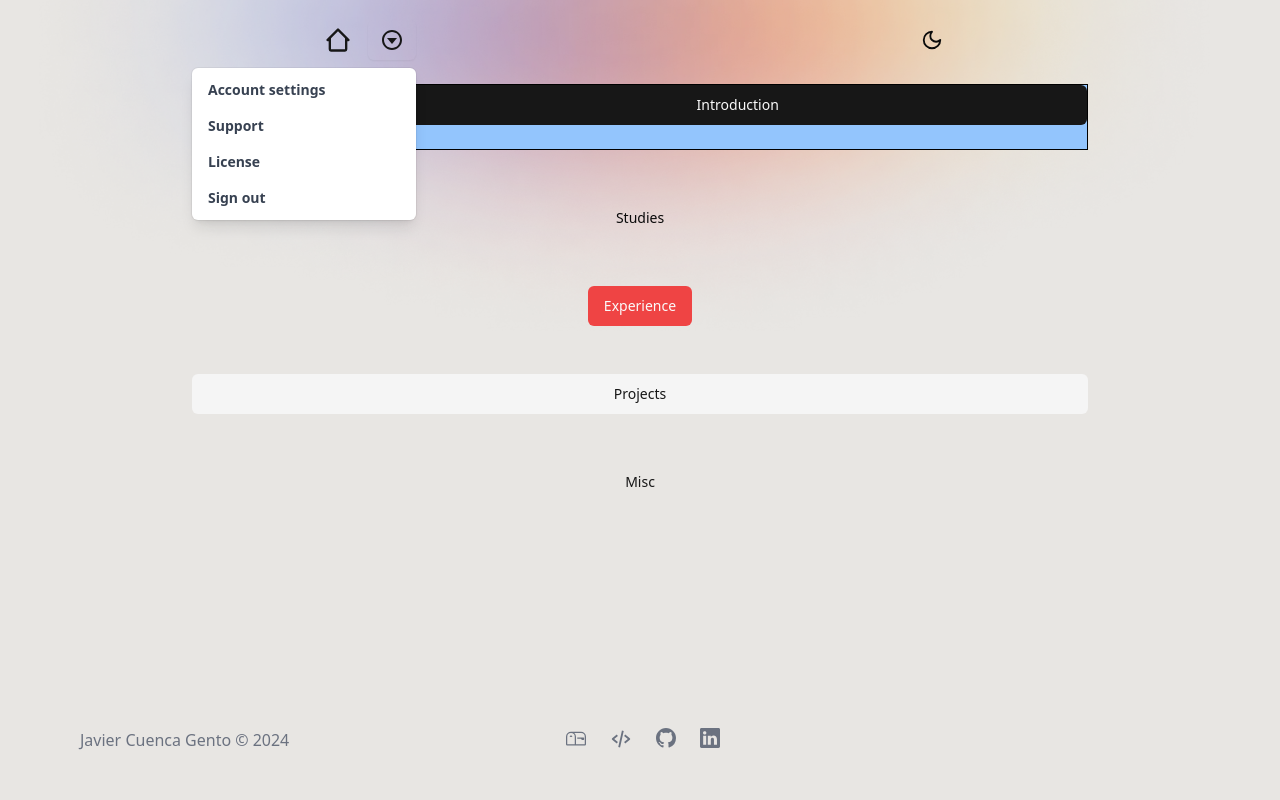
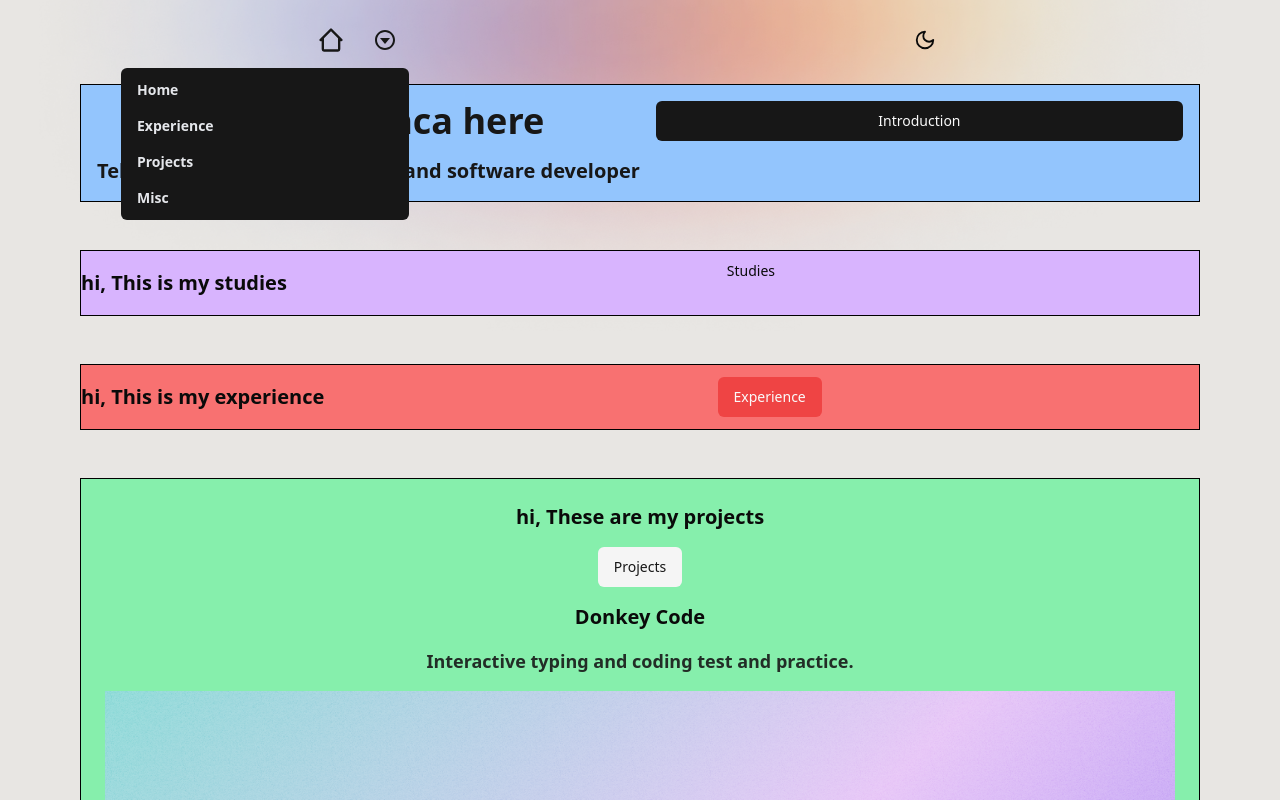
Before and after one commit to jcuencagento/portfolio, a Next.js app: page / in a window 1280 px wide. Both pictures are taken after a click on the button 392 px from the left and 40 px from the top of the page. Shown: the top 800 px of the page. Built offline with nearby package versions, Linux system fonts and the light colour scheme.

Commit message:
Add Donkey Code

```diff
--- a/src/app/page.tsx
+++ b/src/app/page.tsx
@@ -6,7 +6,7 @@ import Studies from "@/components/Studies";
 
 export default function HomePage() {
     return (
-        <div className="m-auto flex w-4/5 flex-col gap-6 lg:gap-12">
+        <div className="m-auto flex h-fit w-full flex-col gap-6 lg:gap-12">
             <Introduction />
             <Studies />
             <Experience />
--- a/src/components/Experience.tsx
+++ b/src/components/Experience.tsx
@@ -4,7 +4,8 @@ import {Button} from "./ui/button";
 
 export default function Experience() {
     return (
-        <div className="align-center flex justify-center text-xl font-bold leading-[4rem]">
+        <div className="align-center flex h-4/5 w-full justify-center gap-4 border border-black bg-red-400 text-xl font-bold leading-[4rem] lg:h-3/5">
+            <div>hi, This is my experience</div>
             <Link className="m-auto" href="/exp">
                 <Button className="flex flex-grow" variant="destructive">
                     Experience
--- a/src/components/Footer.tsx
+++ b/src/components/Footer.tsx
@@ -8,13 +8,28 @@ import Contact from "./Contact";
 
 function Footer() {
     const [mobile, setMobile] = useState(false);
+    const [isAtBottom, setIsAtBottom] = useState(false);
 
     useEffect(() => {
         setMobile(window.innerWidth < 620);
     }, []);
 
+    useEffect(() => {
+        function handleScroll() {
+            const windowHeight = window.innerHeight;
+            const documentHeight = document.documentElement.scrollHeight;
+            const scrollTop = window.pageYOffset || document.documentElement.scrollTop;
+
+            setIsAtBottom(windowHeight + scrollTop === documentHeight);
+        }
+
+        window.addEventListener("scroll", handleScroll);
+
+        return () => window.removeEventListener("scroll", handleScroll);
+    }, []);
+
     return (
-        <div className="fixed bottom-0 m-auto mb-6 mt-6 flex w-4/5 justify-between text-gray-500 lg:mb-12 lg:w-1/2">
+        <div className="relative bottom-0 m-auto mb-4 mt-6 flex w-4/5 justify-between text-gray-500 lg:mb-12 lg:w-1/2">
             <div className="flex flex-row items-center space-x-1">
                 <p style={mobile ? {fontSize: "0.65em"} : {}}>Javier Cuenca Gento</p>
                 <div className="flex gap-1 lg:gap-2">
--- a/src/components/Header.tsx
+++ b/src/components/Header.tsx
@@ -29,7 +29,7 @@ export default function Header() {
                 {renderIcon()}
                 <Dropdown />
             </div>
-            <div className="m-auto">
+            <div className="m-auto w-20">
                 <ThemeSwitch />
             </div>
         </header>
--- a/src/components/Introduction.tsx
+++ b/src/components/Introduction.tsx
@@ -2,8 +2,11 @@ import {Button} from "./ui/button";
 
 export default function Introduction() {
     return (
-        <div className="align-center flex h-4/5 w-full justify-center border border-black bg-blue-300 text-xl font-bold leading-[4rem] lg:h-3/5">
-            <div>hi, Javi Cuenca here</div>
+        <div className="align-center flex h-full w-full flex-col justify-center gap-4 border border-black bg-blue-300 p-4 text-xl font-bold leading-[4rem] lg:flex-row">
+            <div className="flex flex-col gap-4">
+                <p className="m-auto text-3xl font-bold text-primary lg:text-4xl">hi, Javi Cuenca here</p>
+                <p className="m-auto text-lg font-semibold text-primary lg:text-xl">Telecommunications engineer and software developer</p>
+            </div>
             <Button className="flex flex-grow" variant="default">
                 Introduction
             </Button>
--- a/src/components/Misc.tsx
+++ b/src/components/Misc.tsx
@@ -2,7 +2,8 @@ import {Button} from "./ui/button";
 
 export default function Misc() {
     return (
-        <div className="align-center flex justify-center text-xl font-bold leading-[4rem]">
+        <div className="align-center flex h-4/5 w-full justify-center gap-4 border border-black bg-yellow-300 text-xl font-bold leading-[4rem] lg:h-3/5">
+            <div>hi, This is me misc</div>
             <Button className="flex flex-grow" variant="link">
                 Misc
             </Button>
--- a/src/components/ProjectsComponent.tsx
+++ b/src/components/ProjectsComponent.tsx
@@ -1,11 +1,26 @@
+import Image from "next/image";
+import Link from "next/link";
+
+import donkeycode from "../../public/donkeycode_project_HD.webp";
+
 import {Button} from "./ui/button";
 
 export default function ProjectsComponent() {
     return (
-        <div className="align-center flex justify-center text-xl font-bold leading-[4rem]">
-            <Button className="flex flex-grow" variant="secondary">
-                Projects
-            </Button>
+        <div className="flex h-auto w-full flex-col items-center justify-center gap-4 border border-black bg-green-300 p-6 text-xl font-bold">
+            <div>hi, These are my projects</div>
+            <Link href="/projects">
+                <Button className="flex" variant="secondary">
+                    Projects
+                </Button>
+            </Link>
+            <div className="flex flex-col items-center gap-4">
+                <p className="text-xl font-semibold">Donkey Code</p>
+                <p className="text-lg font-semibold text-primary/90">Interactive typing and coding test and practice.</p>
+                <a aria-label="Donkey Code" href="https://donkey-code.vercel.app/" rel="noreferrer" target="_blank">
+                    <Image priority alt="Gradient background" className="h-90 w-auto" src={donkeycode} />
+                </a>
+            </div>
         </div>
     );
 }
--- a/src/components/Studies.tsx
+++ b/src/components/Studies.tsx
@@ -2,7 +2,8 @@ import {Button} from "./ui/button";
 
 export default function Studies() {
     return (
-        <div className="align-center flex justify-center text-xl font-bold leading-[4rem]">
+        <div className="align-center flex h-4/5 w-full justify-center gap-4 border border-black bg-purple-300 text-xl font-bold leading-[4rem] lg:h-3/5">
+            <div>hi, This is my studies</div>
             <Button className="flex flex-grow" variant="ghost">
                 Studies
             </Button>
--- a/src/components/ui/dropdown.tsx
+++ b/src/components/ui/dropdown.tsx
@@ -10,8 +10,8 @@ export default function Dropdown() {
     return (
         <Menu as="div" className="relative inline-block text-left">
             <div>
-                <Menu.Button className="inline-flex justify-center rounded-md bg-transparent px-3 py-2 text-sm font-semibold shadow-sm ">
-                    <BiCaretDownCircle aria-hidden="true" className="h-6 w-6 text-primary hover:transform-110" />
+                <Menu.Button className="inline-flex justify-center rounded-md bg-transparent px-3 py-2 text-sm font-semibold">
+                    <BiCaretDownCircle aria-hidden="true" className="h-6 w-6 text-primary duration-200 ease-in-out hover:scale-110" />
                 </Menu.Button>
             </div>
 
@@ -24,18 +24,18 @@ export default function Dropdown() {
                 leaveFrom="transform opacity-100 scale-100"
                 leaveTo="transform opacity-0 scale-95"
             >
-                <Menu.Items className="absolute right-0 z-10 mt-2 w-56 origin-top-right rounded-md bg-white shadow-lg ring-1 ring-black ring-opacity-5 focus:outline-none">
+                <Menu.Items className="absolute right-0 z-10 mt-2 w-72 origin-top-right rounded-md bg-primary focus:outline-none">
                     <div className="py-1">
                         <Menu.Item>
                             {({active}) => (
                                 <a
                                     className={classNames(
-                                        active ? "bg-gray-100 text-gray-900" : "text-gray-700",
+                                        active ? "bg-gray-100 text-gray-900" : "text-gray-200",
                                         "block px-4 py-2 text-sm",
                                     )}
                                     href="/"
                                 >
-                                    Account settings
+                                    Home
                                 </a>
                             )}
                         </Menu.Item>
@@ -43,12 +43,12 @@ export default function Dropdown() {
                             {({active}) => (
                                 <a
                                     className={classNames(
-                                        active ? "bg-gray-100 text-gray-900" : "text-gray-700",
+                                        active ? "bg-gray-100 text-gray-900" : "text-gray-200",
                                         "block px-4 py-2 text-sm",
                                     )}
-                                    href="/"
+                                    href="/exp"
                                 >
-                                    Support
+                                    Experience
                                 </a>
                             )}
                         </Menu.Item>
@@ -56,26 +56,26 @@ export default function Dropdown() {
                             {({active}) => (
                                 <a
                                     className={classNames(
-                                        active ? "bg-gray-100 text-gray-900" : "text-gray-700",
+                                        active ? "bg-gray-100 text-gray-900" : "text-gray-200",
                                         "block px-4 py-2 text-sm",
                                     )}
-                                    href="/"
+                                    href="/projects"
                                 >
-                                    License
+                                    Projects
                                 </a>
                             )}
                         </Menu.Item>
-                        <form action="#" method="POST">
+                        <form action="/misc" method="POST">
                             <Menu.Item>
                                 {({active}) => (
                                     <button
                                         className={classNames(
-                                            active ? "bg-gray-100 text-gray-900" : "text-gray-700",
+                                            active ? "bg-gray-100 text-gray-900" : "text-gray-200",
                                             "block w-full px-4 py-2 text-left text-sm",
                                         )}
                                         type="submit"
                                     >
-                                        Sign out
+                                        Misc
                                     </button>
                                 )}
                             </Menu.Item>
--- a/src/components/ui/theme-switch.tsx
+++ b/src/components/ui/theme-switch.tsx
@@ -25,7 +25,7 @@ export default function ThemeSwitch() {
         <div className="flex items-center justify-center">
             <button
                 aria-label="Switch theme"
-                className="text-text hover:bg-overlay ml-1 flex h-12 w-12 flex-col items-center justify-center overflow-hidden rounded-md font-medium duration-200 ease-in-out sm:p-4 lg:h-10 lg:w-12"
+                className="text-text hover:scale-110 ml-1 flex h-12 w-12 flex-col items-center justify-center overflow-hidden rounded-md font-medium duration-200 ease-in-out sm:p-4 lg:h-10 lg:w-12"
                 type="button"
                 onClick={onThemeChange}
             >
```
Also changed, not shown: public/donkeycode_project_HD.webp (added).
